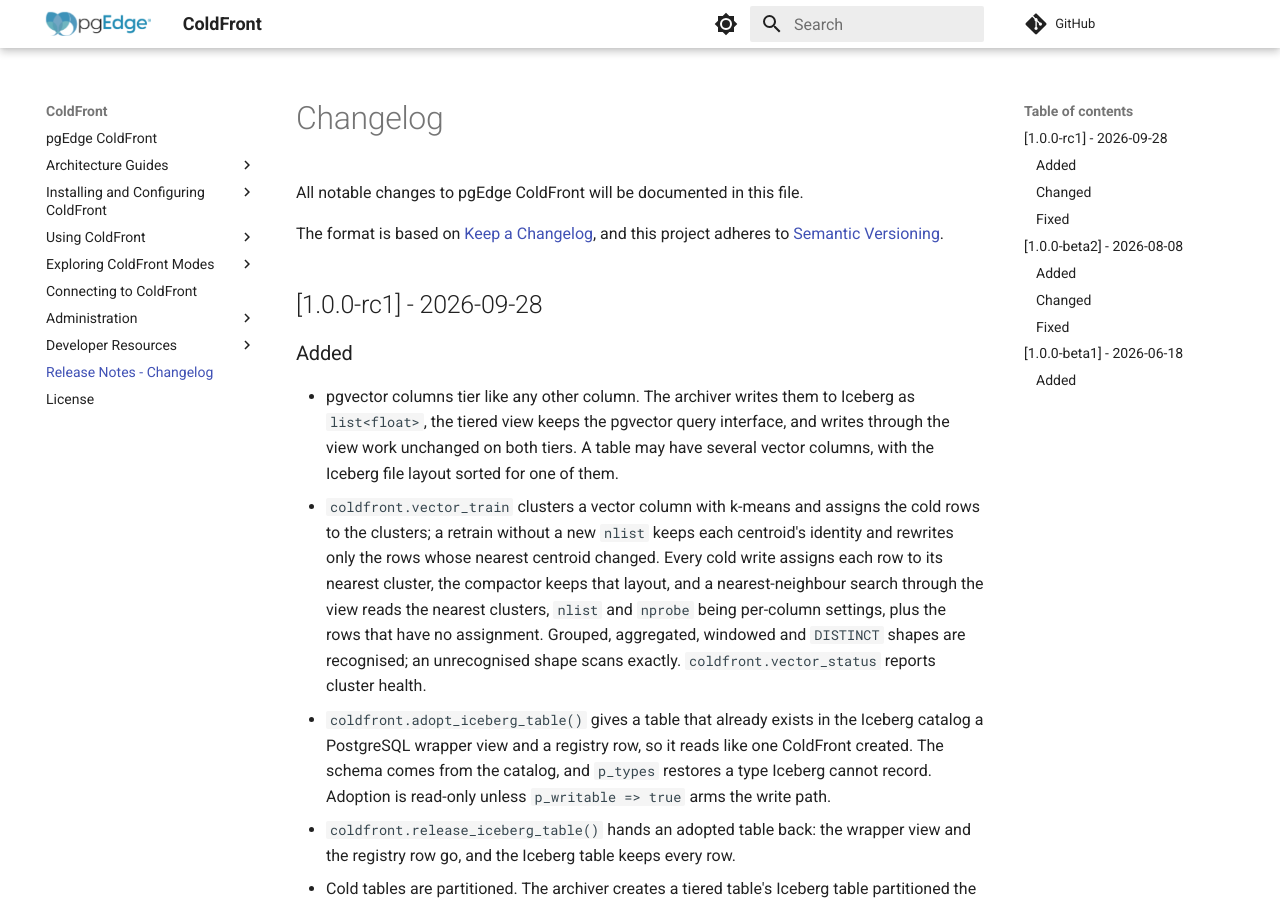
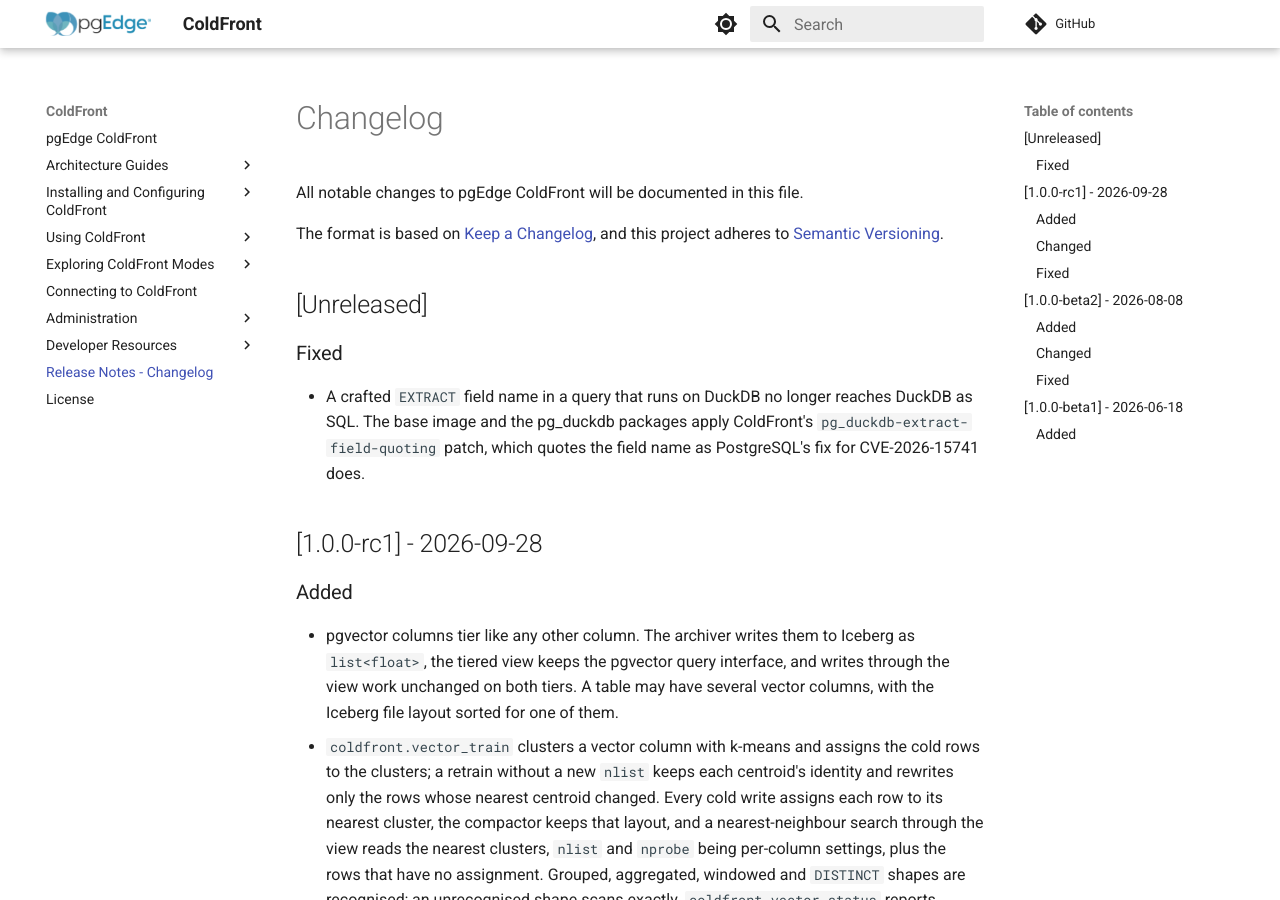
Before and after one commit to pgEdge/coldfront, an MkDocs documentation site: the page built from docs/changelog.md, in a window 1280 px wide and 900 px high. Built offline with MkDocs 1.6.1 and Material for MkDocs 9.7.7, drawn with Linux system fonts in a browser that asks for light colours; comment, search, counter and statistics services are not loaded.

Commit message:
fix: quote the EXTRACT field name in pg_duckdb's deparse

```diff
--- a/docs/changelog.md
+++ b/docs/changelog.md
@@ -5,6 +5,15 @@ All notable changes to pgEdge ColdFront will be documented in this file.
 The format is based on [Keep a Changelog](https://keepachangelog.com/), and
 this project adheres to
 [Semantic Versioning](https://semver.org/spec/v2.0.0.html).
+
+## [Unreleased]
+
+### Fixed
+
+- A crafted `EXTRACT` field name in a query that runs on DuckDB no longer
+  reaches DuckDB as SQL. The base image and the pg_duckdb packages apply
+  ColdFront's `pg_duckdb-extract-field-quoting` patch, which quotes the field
+  name as PostgreSQL's fix for CVE-2026-15741 does.
 
 ## [1.0.0-rc1] - 2026-09-28
 
```
Also changed, not shown: DUCKDB_1.5_PATCHED.md (+10 -9 lines), DUCKDB_1.5_UNPATCHED.md (+2 -0 lines), README.md (+1 -1 lines), docs/installation.md (+13 -2 lines), 9 other files.
